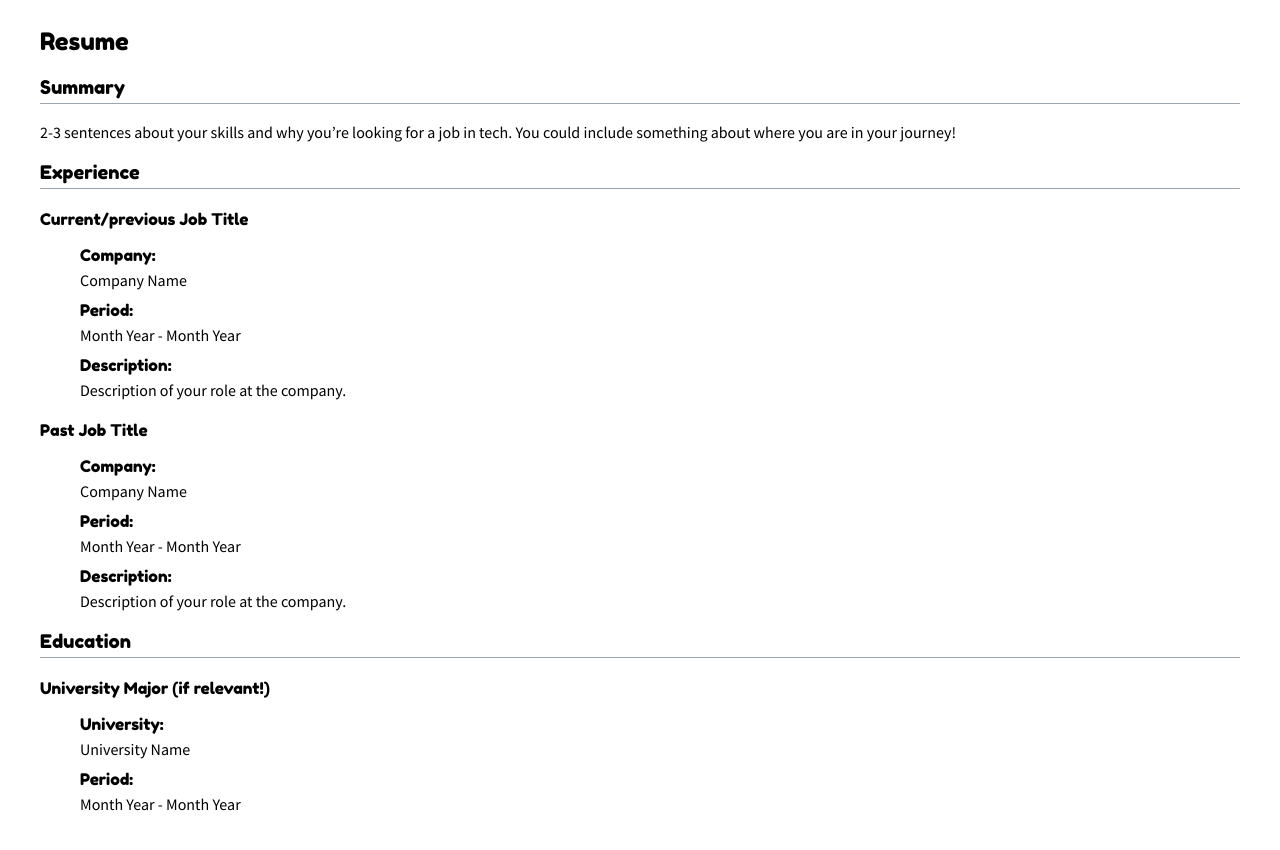
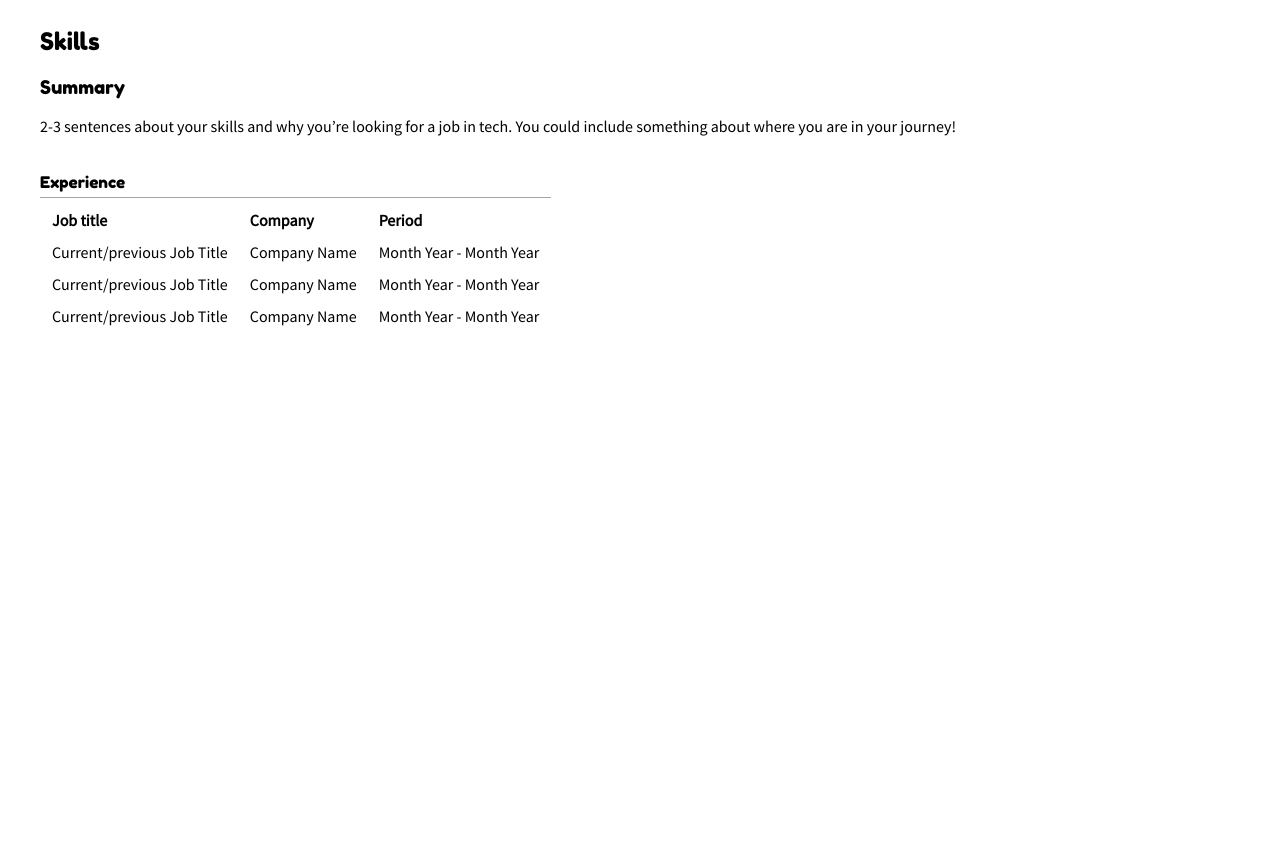
Before and after one commit to alexelash/pts-html-css-1-example, a plain HTML site: page index.html in a window 1280 px wide. Shown: the part 1072-1922 px from the top of the page. After the commit the page ends 1445 px from the top, so only its background shows below. Drawn offline with Linux system fonts and the light colour scheme.

Commit message:
Switch out elements that we're not using in place of a table element

```diff
--- a/css/style.css
+++ b/css/style.css
@@ -105,25 +105,24 @@ nav ul li a:hover {
     display: block;
 }
 
-#resume h3 {
+caption {
     padding-bottom: 5px;
     border-bottom: 1px solid #9ba6b1;
 }
 
-dt {
+caption {
     font-family: 'Fredoka One', cursive;
     font-size: 16px;
     margin-bottom: 5px;
     margin-top: 20px;
+    text-align: left;
 }
 
-dd dd {
-    margin-left: 0;
+th {
+    text-align: left;
+    padding: 5px 10px;
 }
 
-dd dt {
-    font-size: inherit;
-    padding-left: 0;
-    border-bottom: none;
-    margin-top: 10px;
+td {
+    padding: 5px 10px;
 }
--- a/index.html
+++ b/index.html
@@ -19,7 +19,7 @@
                         <a href="#projects">Projects</a>
                     </li>
                     <li>
-                        <a href="#resume">Resume</a>
+                        <a href="#skills">Skills</a>
                     </li>
                 </ul>
             </nav>
@@ -57,62 +57,35 @@
                 </div>
             </div>
 
-            <div id="resume">
-                <h2>Resume</h2>
+            <div id="skills">
+                <h2>Skills</h2>
 
                 <h3>Summary</h3>
                 <p>2-3 sentences about your skills and why you’re looking for a job in tech. You could include something about where you are in your journey!</p>
 
-                <h3>Experience</h3>
-                <dl>
-                    <dt>Current/previous Job Title</dt>
-                    <dd>
-                        <dl>
-                            <dt>Company:</dt>
-                            <dd>Company Name</dd>
-
-                            <dt>Period:</dt>
-                            <dd>
-                                <time>Month Year</time> - <time>Month Year</time>
-                            </dd>
-
-                            <dt>Description:</dt>
-                            <dd>Description of your role at the company.</dd>
-                        </dl>
-                    </dd>
-
-                    <dt>Past Job Title</dt>
-                    <dd>
-                        <dl>
-                            <dt>Company:</dt>
-                            <dd>Company Name</dd>
-
-                            <dt>Period:</dt>
-                            <dd>
-                                <time>Month Year</time> - <time>Month Year</time>
-                            </dd>
-
-                            <dt>Description:</dt>
-                            <dd>Description of your role at the company.</dd>
-                        </dl>
-                    </dd>
-                </dl>
-
-                <h3>Education</h3>
-                <dl>
-                    <dt>University Major (if relevant!)</dt>
-                    <dd>
-                        <dl>
-                            <dt>University:</dt>
-                            <dd>University Name</dd>
-
-                            <dt>Period:</dt>
-                            <dd>
-                                <time>Month Year</time> - <time>Month Year</time>
-                            </dd>
-                        </dl>
-                    </dd>
-                </dl>
+                <table>
+                    <caption>Experience</caption>
+                    <tr>
+                        <th>Job title</th>
+                        <th>Company</th>
+                        <th>Period</th>
+                    </tr>
+                    <tr>
+                        <td>Current/previous Job Title</td>
+                        <td>Company Name</td>
+                        <td><time>Month Year</time> - <time>Month Year</time></td>
+                    </tr>
+                    <tr>
+                        <td>Current/previous Job Title</td>
+                        <td>Company Name</td>
+                        <td><time>Month Year</time> - <time>Month Year</time></td>
+                    </tr>
+                    <tr>
+                        <td>Current/previous Job Title</td>
+                        <td>Company Name</td>
+                        <td><time>Month Year</time> - <time>Month Year</time></td>
+                    </tr>
+                </table>
             </div>
         </div>
     </body>
```
